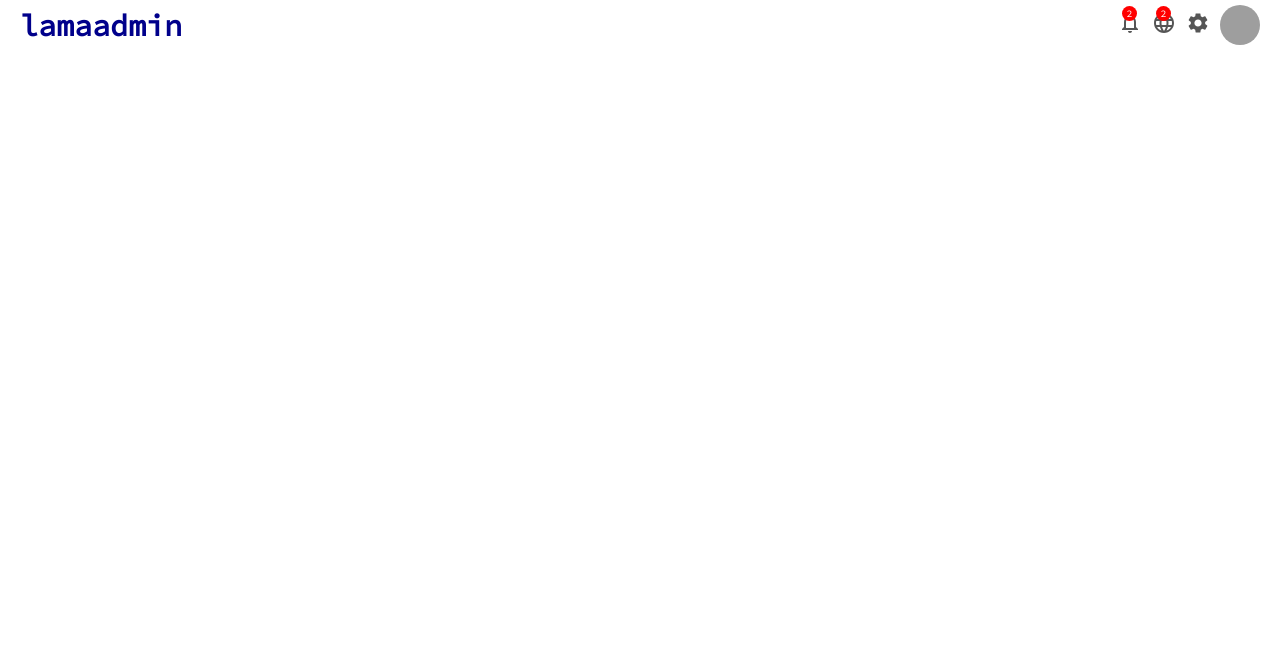
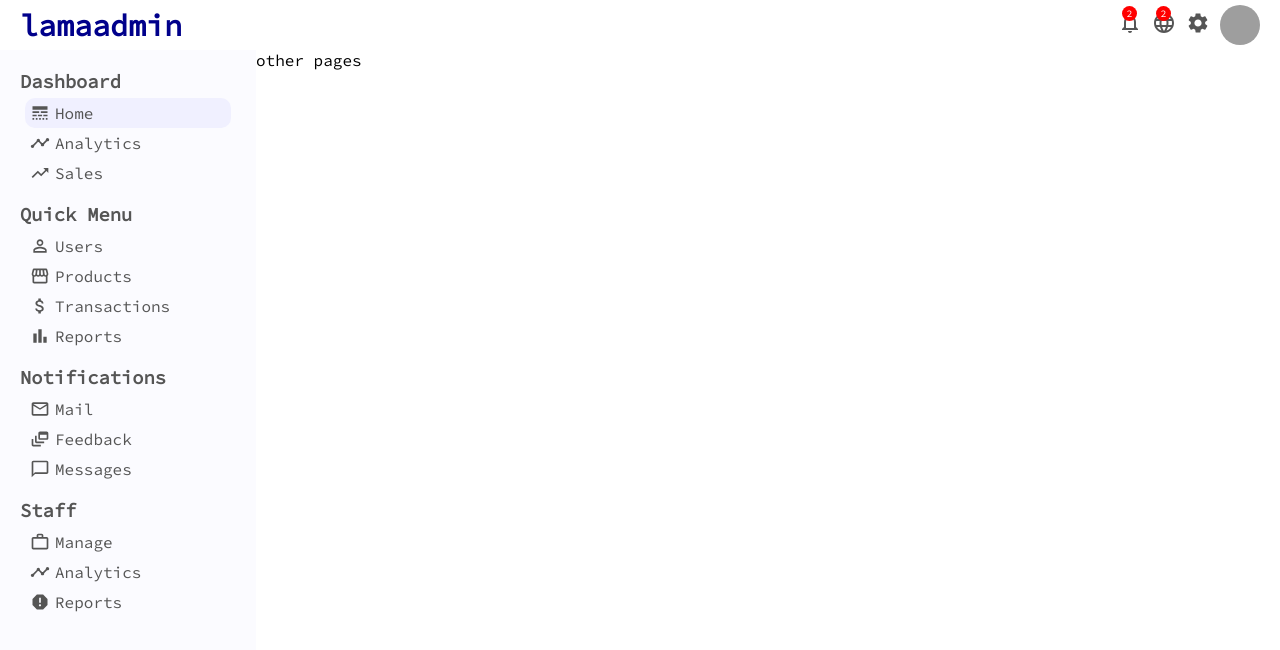
Before and after one commit to aainjutt/Admin-pannel, a React (Create React App) app: page / in a window 1280 px wide. Shown: the top 650 px of the page. Built offline with nearby package versions, Linux system fonts and the light colour scheme; grey boxes are pictures that could not be loaded; a web font is replaced by a local one.

Commit message:
Add sidebar

```diff
--- a/src/App.css
+++ b/src/App.css
@@ -1,38 +1,7 @@
-.App {
-  text-align: center;
+.container{
+  display: flex;
 }
-
-.App-logo {
-  height: 40vmin;
-  pointer-events: none;
+.others{
+  flex: 4;
+  /* background-color: darkcyan; */
 }
-
-@media (prefers-reduced-motion: no-preference) {
-  .App-logo {
-    animation: App-logo-spin infinite 20s linear;
-  }
-}
-
-.App-header {
-  background-color: #282c34;
-  min-height: 100vh;
-  display: flex;
-  flex-direction: column;
-  align-items: center;
-  justify-content: center;
-  font-size: calc(10px + 2vmin);
-  color: white;
-}
-
-.App-link {
-  color: #61dafb;
-}
-
-@keyframes App-logo-spin {
-  from {
-    transform: rotate(0deg);
-  }
-  to {
-    transform: rotate(360deg);
-  }
-}
--- a/src/App.js
+++ b/src/App.js
@@ -1,10 +1,17 @@
 import React from 'react'
 import Topbar from './components/topbar/Topbar'
-
+import Sidebar from './components/sidebar/Sidebar'
+import'./App.css'
 function App() {
   return (
     <div>
 <Topbar/>
+<div className='container'>
+<Sidebar/>
+<div className='others'>
+  other pages
+</div>
+</div>
     </div>
   )
 }
--- /dev/null
+++ b/src/components/sidebar/Sidebar.css
@@ -0,0 +1,37 @@
+.sidebar{
+    flex: 1;
+    height: calc(100vh - 50px);
+    background-color: rgb(251, 251, 255);
+    position: sticky;
+    top: 50px;
+}
+.sidebarWrapper{
+    padding: 20px;
+    color: #555;
+}
+.sidebarMenu{
+    margin-bottom: 10px;
+}
+.sidebarTittle{
+    font-size: 13px;
+    color: rgb(187, 186, 186);
+}
+.sidebarList{
+    list-style: none;
+    padding: 5px;
+}
+.sidebarListItem{
+    padding: 5px;
+    cursor: pointer;
+    display: flex;
+    align-items: center;
+    border-radius: 10px;
+}
+.sidebarListItem.active , .sidebarListItem:hover{
+    background-color: rgb(240, 240, 255);
+
+}
+.sidebarIcon{
+    margin-right: 5px;
+    font-size: 20px !important;
+}
--- /dev/null
+++ b/src/components/sidebar/Sidebar.jsx
@@ -0,0 +1,103 @@
+import "./Sidebar.css";
+import {
+  LineStyle,
+  Timeline,
+  TrendingUp,
+  PermIdentity,
+  Storefront,
+  AttachMoney,
+  BarChart,
+  MailOutline,
+  DynamicFeed,
+  ChatBubbleOutline,
+  WorkOutline,
+  Report,
+} from "@mui/icons-material";
+
+
+export default function Sidebar() {
+  return (
+    <div className="sidebar">
+      <div className="sidebarWrapper">
+        <div className="sidebarMenu">
+          <h3 className="sidebarTitle">Dashboard</h3>
+          <ul className="sidebarList">
+
+            <li className="sidebarListItem active">
+              <LineStyle className="sidebarIcon" />
+              Home
+            </li>
+
+            <li className="sidebarListItem">
+              <Timeline className="sidebarIcon" />
+              Analytics
+            </li>
+            <li className="sidebarListItem">
+              <TrendingUp className="sidebarIcon" />
+              Sales
+            </li>
+          </ul>
+        </div>
+        <div className="sidebarMenu">
+          <h3 className="sidebarTitle">Quick Menu</h3>
+          <ul className="sidebarList">
+
+              <li className="sidebarListItem">
+                <PermIdentity className="sidebarIcon" />
+                Users
+              </li>
+
+
+              <li className="sidebarListItem">
+                <Storefront className="sidebarIcon" />
+                Products
+              </li>
+
+            <li className="sidebarListItem">
+              <AttachMoney className="sidebarIcon" />
+              Transactions
+            </li>
+            <li className="sidebarListItem">
+              <BarChart className="sidebarIcon" />
+              Reports
+            </li>
+          </ul>
+        </div>
+        <div className="sidebarMenu">
+          <h3 className="sidebarTitle">Notifications</h3>
+          <ul className="sidebarList">
+            <li className="sidebarListItem">
+              <MailOutline className="sidebarIcon" />
+              Mail
+            </li>
+            <li className="sidebarListItem">
+              <DynamicFeed className="sidebarIcon" />
+              Feedback
+            </li>
+            <li className="sidebarListItem">
+              <ChatBubbleOutline className="sidebarIcon" />
+              Messages
+            </li>
+          </ul>
+        </div>
+        <div className="sidebarMenu">
+          <h3 className="sidebarTitle">Staff</h3>
+          <ul className="sidebarList">
+            <li className="sidebarListItem">
+              <WorkOutline className="sidebarIcon" />
+              Manage
+            </li>
+            <li className="sidebarListItem">
+              <Timeline className="sidebarIcon" />
+              Analytics
+            </li>
+            <li className="sidebarListItem">
+              <Report className="sidebarIcon" />
+              Reports
+            </li>
+          </ul>
+        </div>
+      </div>
+    </div>
+  );
+}
```
